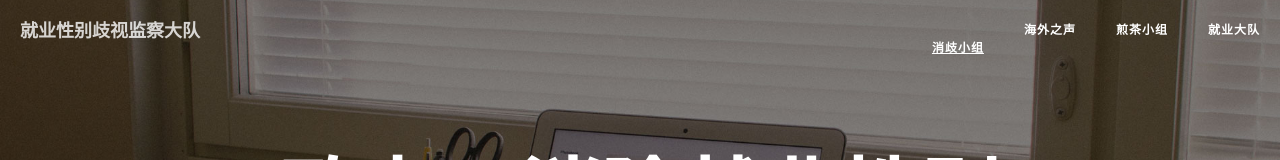
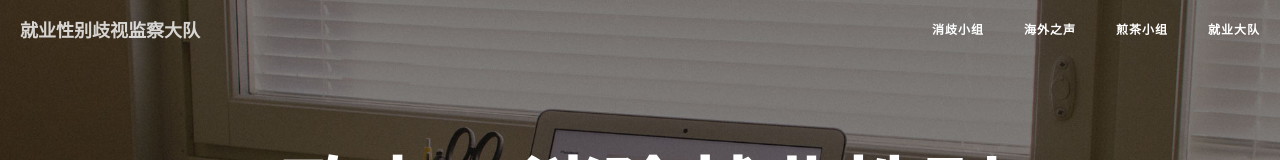
Before and after one commit to zmx0908/GirlsCodingDayDemo, a website: page index.html in a window 1280 px wide. Shown: the top 160 px of the page. Drawn offline with nearby package versions, Linux system fonts and the light colour scheme.

Commit message:
Update index.html

```diff
--- a/index.html
+++ b/index.html
@@ -49,7 +49,7 @@
             <div class="collapse navbar-collapse" id="bs-example-navbar-collapse-1">
                 <ul class="nav navbar-nav navbar-right">
                     <li>
-                        <p><a href="https://mp.weixin.qq.com/s?__biz=MzIxNzI5NTg4Mw==&mid=2247483921&idx=1&sn=da6781904cd1f00f25f421b7c53d200c&chksm=97fabf75a08d3663f6f84417aecbbb58354ddc90f3db0dd759dd8c075df9e9e1c6ab9fab3495&token=628381819&lang=zh_CN#rd">消歧小组</a></p>
+                        <a href="https://mp.weixin.qq.com/s?__biz=MzIxNzI5NTg4Mw==&mid=2247483921&idx=1&sn=da6781904cd1f00f25f421b7c53d200c&chksm=97fabf75a08d3663f6f84417aecbbb58354ddc90f3db0dd759dd8c075df9e9e1c6ab9fab3495&token=628381819&lang=zh_CN#rd">消歧小组</a>
                     </li>
                     <li>
                         <a href="https://mp.weixin.qq.com/s?__biz=MzIxNzI5NTg4Mw==&mid=2247484659&idx=1&sn=08d4453ce34f17bd28da8f4dd5eed8ca&chksm=97fab997a08d30815d9c9d7c700c6885beb7417a1f8e31f3d01a6dc2e50d3c14e7abfb534041&token=628381819&lang=zh_CN#rd">海外之声</a>
```
